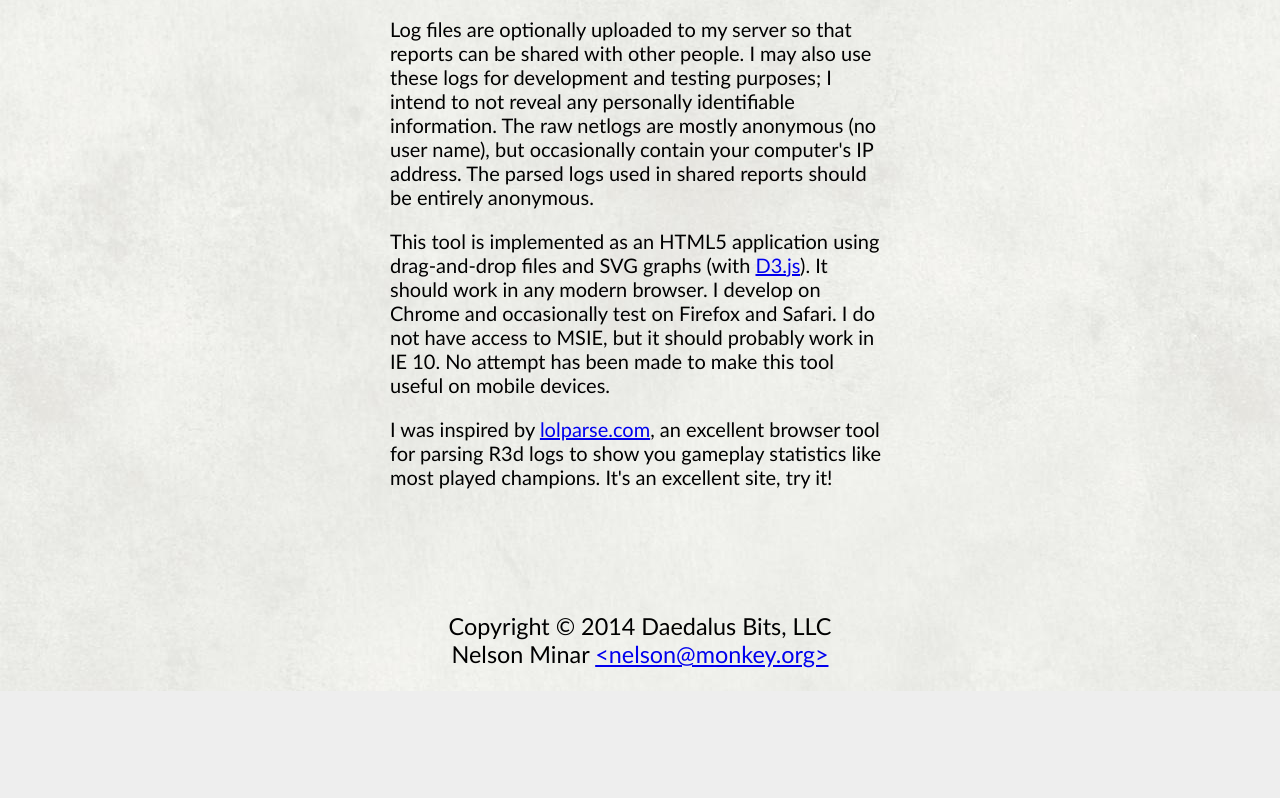
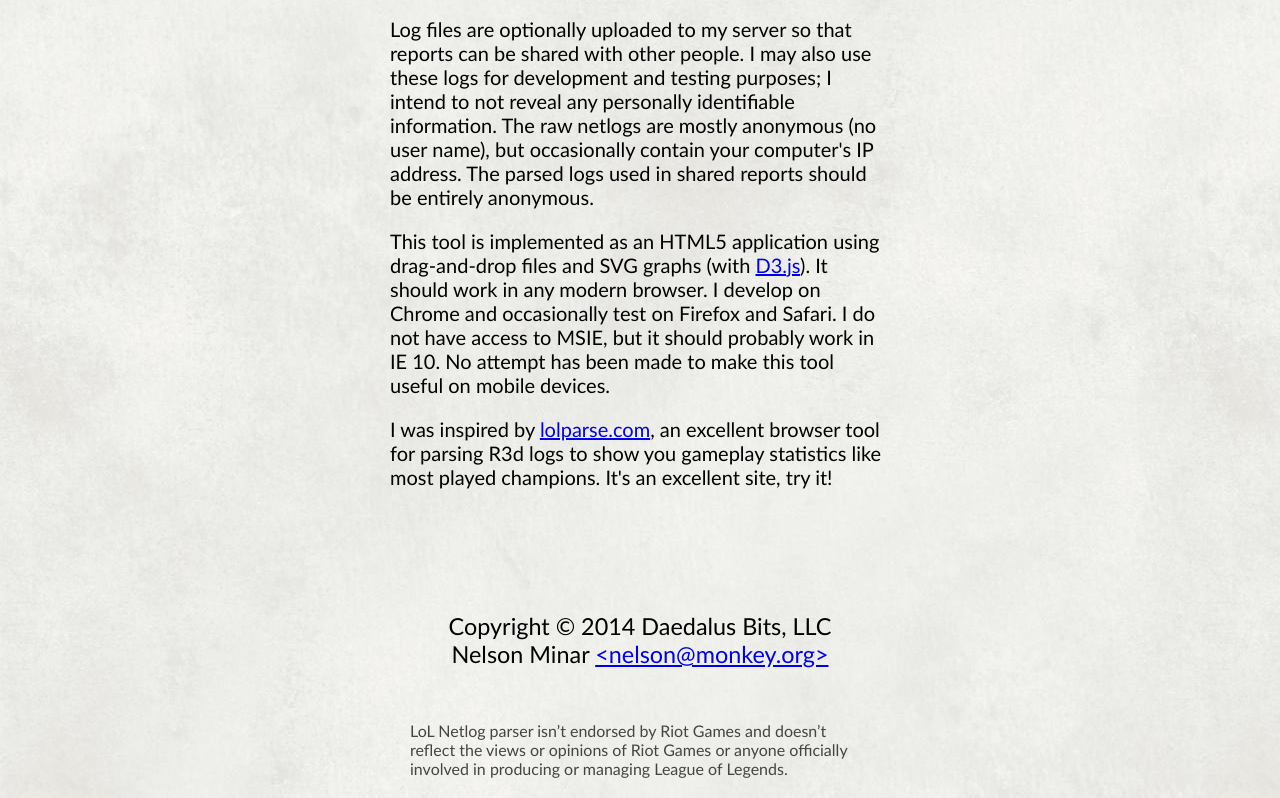
Before and after one commit to tomayac/lol-netlog, a plain HTML site: page webapp/about.html in a window 1280 px wide. Shown: the part 1017-1815 px from the top of the page. Before the commit the page ends 1708 px from the top, so only its background shows below. Drawn offline with Linux system fonts and the light colour scheme.

Commit message:
add disclaimer for Riot Games

```diff
--- a/webapp/about.html
+++ b/webapp/about.html
@@ -5,6 +5,7 @@
 <link rel="stylesheet" href="content.css"/>
 <style type="text/css">
 body { width: 500px; margin: auto; font-size: 20px; }
+#riotDisclaimer { font-size: 80%; margin: 20px; color: #444; }
 </style>
 </head>
 
@@ -69,5 +70,8 @@ like most played champions. It's an excellent site, try it!
 Copyright &copy; 2014 Daedalus Bits, LLC<br>
 Nelson Minar <a href="mailto:nelson@monkey.org">&lt;nelson@monkey.org&gt;</a></h3>
 
+<div id="riotDisclaimer" style="padding-top: 30px;">
+LoL Netlog parser isn’t endorsed by Riot Games and doesn’t reflect the views or opinions of Riot Games or anyone officially involved in producing or managing League of Legends.</div>
+
 
 </body></html>
```
